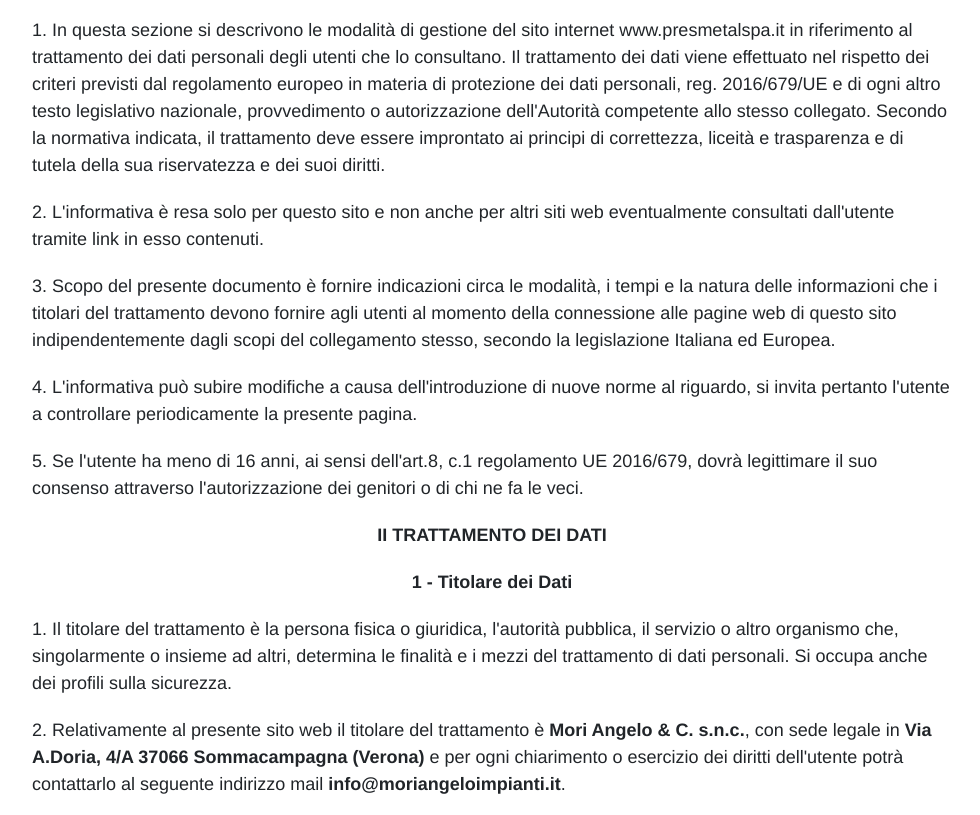
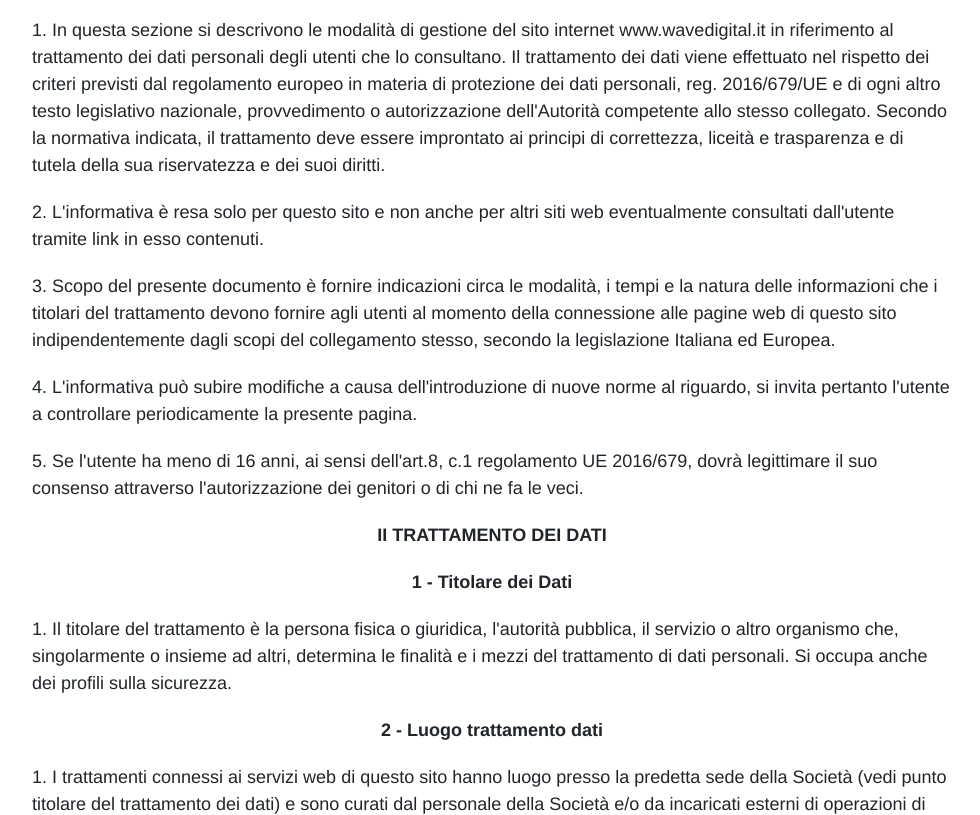
Before and after one commit to wave-digital/wave-digital, a plain HTML site: page privacy.html in a window 1280 px wide. Shown: the part 214-1029 px from the top of the page, without its empty margins (148-1128 px from the left). Drawn offline with Linux system fonts and the light colour scheme; a web font is replaced by a local one.

Commit message:
Fix Privacy

```diff
--- a/privacy.html
+++ b/privacy.html
@@ -122,7 +122,7 @@
                         <p style="text-align: center;"><strong>I - INFORMAZIONI RELATIVE ALLA PRIVACY POLICY DEL
                                 SITO</strong></p>
                         <p>1. In questa sezione si descrivono le modalit&agrave; di gestione del sito internet
-                            <span>www.presmetalspa.it</span> in riferimento al trattamento dei dati personali degli
+                            <span>www.wavedigital.it</span> in riferimento al trattamento dei dati personali degli
                             utenti che lo consultano. Il trattamento dei dati viene effettuato nel rispetto dei criteri
                             previsti dal regolamento europeo in materia di protezione dei dati personali, reg.
                             2016/679/UE e di ogni altro testo legislativo nazionale, provvedimento o autorizzazione
@@ -147,11 +147,11 @@
                             pubblica, il servizio o altro organismo che, singolarmente o insieme ad altri, determina le
                             finalit&agrave; e i mezzi del trattamento di dati personali. Si occupa anche dei profili
                             sulla sicurezza.</p>
-                        <p>2. Relativamente al presente sito web il titolare del trattamento &egrave; <strong>Mori
+                        <!--p>2. Relativamente al presente sito web il titolare del trattamento &egrave; <strong>Mori
                                 Angelo & C. s.n.c.</strong>, con sede legale in <strong>Via A.Doria, 4/A 37066
                                 Sommacampagna (Verona)</strong> e per ogni chiarimento o esercizio dei diritti
                             dell&#39;utente potr&agrave; contattarlo al seguente indirizzo mail
-                            <strong>info@moriangeloimpianti.it</strong>.&nbsp;</p>
+                            <strong>info@moriangeloimpianti.it</strong>.&nbsp;</p-->
                         <p style="text-align: center;"><strong>2 - Luogo trattamento dati</strong></p>
                         <p>1. I trattamenti connessi ai servizi web di questo sito hanno luogo presso la predetta sede
                             della Societ&agrave; (vedi punto titolare del trattamento dei dati) e sono curati dal
```
